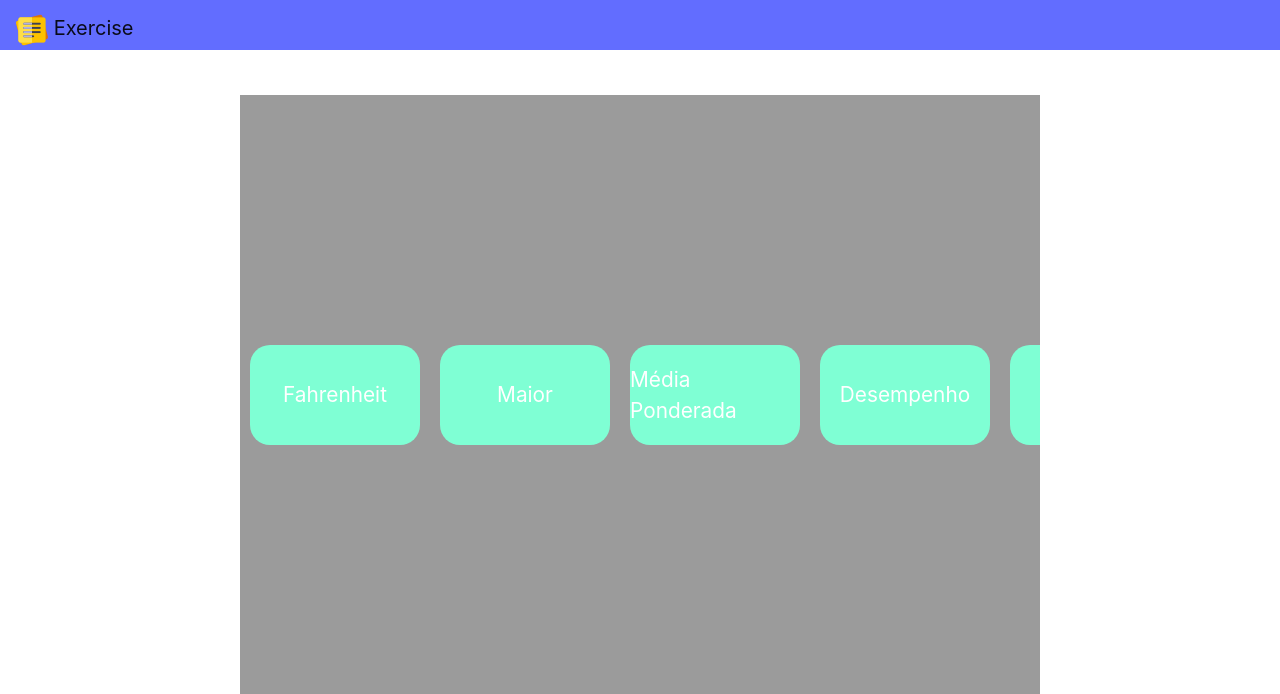
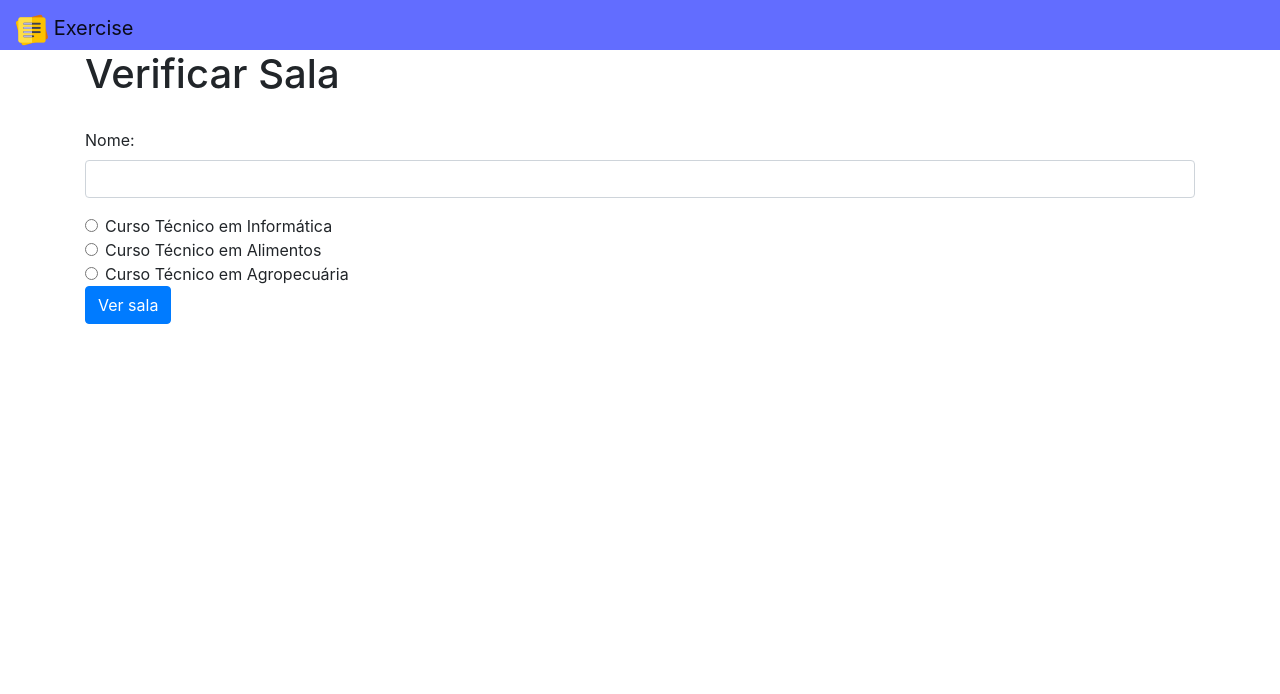
Before and after one commit to AdailtonIFS/Exercicios, a PHP site: page /Exercise/index.php?pagina=verificarsala in a window 1280 px wide. Shown: the top 694 px of the page. Run offline with PHP 8.4, Linux system fonts and the light colour scheme.

Commit message:
Atividades valendo ponto feitas

```diff
--- a/Controller/apart.php
+++ b/Controller/apart.php
@@ -1,10 +1,10 @@
 <?php
-    include_once'../model/apart.php';
+    include_once'../model/aposent.php';
     $nome = isset($_POST['nome']) ? $_POST['nome']: '';
     $animal = isset($_POST['animal']) ? $_POST['animal']: '';
-    $numero = isset($_POST['numeroapart']) ? $_POST['numeroapart']: '';
+    $sexo = isset($_POST['sexo']) ? $_POST['sexo']: '';
 
-    $apart = new apart();
+    $aposent = new aposent();
 
     if(!empty($nome) && !empty($animal) && !empty($numero)){
         $result = $apart->calcularaluguel($animal);
--- a/index.php
+++ b/index.php
@@ -40,9 +40,17 @@
             include_once 'view/imc.php';
             break;
 
-        case 'apart':
-            include_once 'view/apartamento.php';
-            break;
+            case 'apart':
+                include_once 'view/apartamento.php';
+                break;
+
+            case 'inss':
+                include_once 'view/aposent.php';
+                break;
+
+            case 'verificarsala':
+                include_once 'view/verificarsala.php';
+                break;
 
           default:
           include_once 'view/home.php';
--- a/view/home.php
+++ b/view/home.php
@@ -26,6 +26,12 @@
                 <li class="exercise">
                     <a href="?pagina=apart">Apartamento</a>
                 </li>
+                <li class="exercise">
+                    <a href="?pagina=inss">Aposentadoria</a>
+                </li>
+                <li class="exercise">
+                    <a href="?pagina=verificarsala">Verificar Sala</a>
+                </li>
             </ul>
         </div>
     </div>
--- /dev/null
+++ b/view/verificarsala.php
@@ -0,0 +1,39 @@
+<div class="container">
+    <form action="Controller/verificarsala.php" method="POST">
+
+    <h1 id="titulo">Verificar Sala</h1>
+
+    <div class="form-group">
+        <label for="nomep">Nome:</label>
+        <input autocomplete="off" type="text" class="form-control" name="nome" id="nomep">
+    </div>
+
+    <div class="form-check">
+            <input class="form-check-input" type="radio" name="curso" id="radiobutton1" value="Informatica">
+            <label class="form-check-label" for="radiobutton1">
+                Curso Técnico em Informática
+            </label>
+        </div>
+
+        <div class="form-check">
+            <input class="form-check-input" type="radio" name="curso" id="radiobutton2" value="Alimentos">
+            <label class="form-check-label" for="radiobutton2">
+                Curso Técnico em Alimentos
+            </label>
+        </div>
+
+        <div class="form-check">
+            <input class="form-check-input" type="radio" name="curso" id="radiobutton3" value="Agropecuaria">
+            <label class="form-check-label" for="radiobutton3">
+                Curso Técnico em Agropecuária
+            </label>
+        </div>
+
+
+    <button type="submit" id="button" class="btn btn-primary">Ver sala</button>
+    </form>
+
+    <?php if(isset($_GET['result'])){ ?>
+        <span id="msg"><?= $_GET['result']?></span>
+        <?php } ?>
+</div>
```
Also changed, not shown: Controller/aposent.php (added, +15 -0 lines), Controller/verificarsala.php (added, +14 -0 lines), model/aposent.php (added, +25 -0 lines), model/verificarsala.php (added, +20 -0 lines), view/aposent.php (added, +36 -0 lines).
